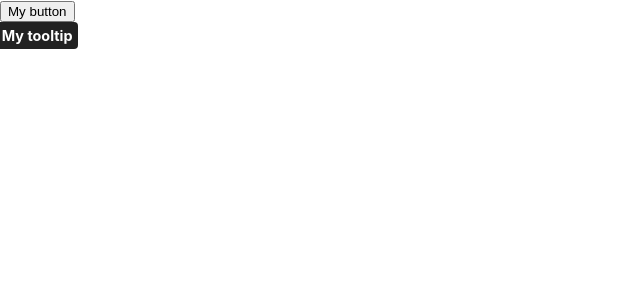
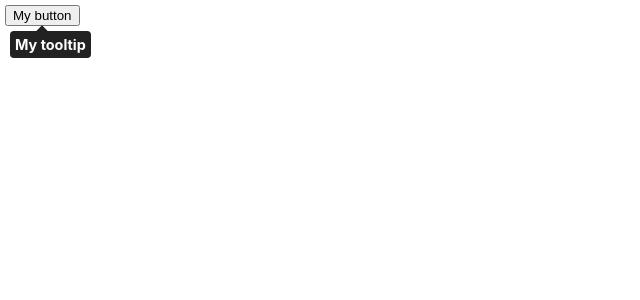
Before and after one commit to argens1203/floating-ui, a React (Create React App) app: page / in a window 1280 px wide. Shown: the top 300 px of the page, without its empty margins (0-640 px from the left). Built offline with nearby package versions, Linux system fonts and the light colour scheme.

Commit message:
feat(middleware): arrow, offset, flip, shift

```diff
--- a/src/App.css
+++ b/src/App.css
@@ -12,3 +12,10 @@
   top: 0;
   left: 0;
 }
+#arrow {
+  position: absolute;
+  background: #222;
+  width: 8px;
+  height: 8px;
+  transform: rotate(45deg);
+}
--- a/src/App.js
+++ b/src/App.js
@@ -1,21 +1,54 @@
-import { computePosition } from "@floating-ui/react";
+import {
+  computePosition,
+  flip,
+  shift,
+  offset,
+  arrow,
+} from "@floating-ui/react";
 import "./App.css";
 import { useEffect, useRef, useState } from "react";
 
 function App() {
   const buttonRef = useRef(null);
   const tooltipRef = useRef(null);
+  const arrowRef = useRef(null);
   const [pos, setPos] = useState({ x: 0, y: 0 });
+  const [arrowPos, setArrowPos] = useState({ x: 0, y: 0 });
+  const [placement, setPlacement] = useState("bottom");
+
   useEffect(() => {
-    computePosition(buttonRef.current, tooltipRef.current).then((pos) =>
-      setPos(pos)
-    );
+    computePosition(buttonRef.current, tooltipRef.current, {
+      middleware: [
+        offset(5),
+        flip(),
+        shift({ padding: 10 }),
+        arrow({ element: arrowRef.current }),
+      ],
+    }).then(({ x, y, placement, middlewareData }) => {
+      setPos({ x, y });
+      setPlacement(placement);
+
+      const { x: arrowX, y: arrowY } = middlewareData.arrow || {};
+      setArrowPos({ x: arrowX, y: arrowY });
+    });
   });
+
+  const staticSide = {
+    top: "bottom",
+    right: "left",
+    bottom: "top",
+    left: "right",
+  }[placement.split("-")[0]];
 
   return (
     <div className="App">
       <header className="App-header">
-        <button ref={buttonRef} id="button" aria-describedby="tooltip">
+        <button
+          ref={buttonRef}
+          id="button"
+          aria-describedby="tooltip"
+          style={{ margin: 5 }}
+        >
           My button
         </button>
         <div
@@ -25,6 +58,15 @@ function App() {
           role="tooltip"
         >
           My tooltip
+          <div
+            id="arrow"
+            ref={arrowRef}
+            style={{
+              left: arrowPos.x,
+              top: arrowPos.y,
+              [staticSide]: -4,
+            }}
+          />
         </div>
       </header>
     </div>
```
